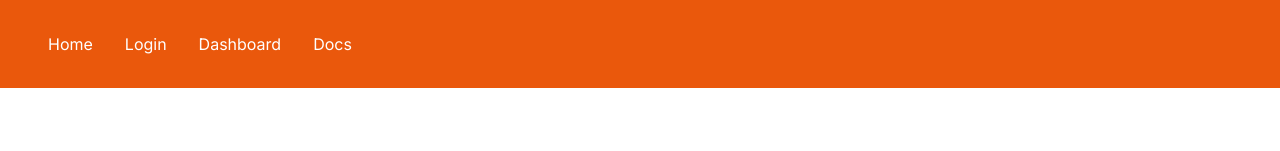
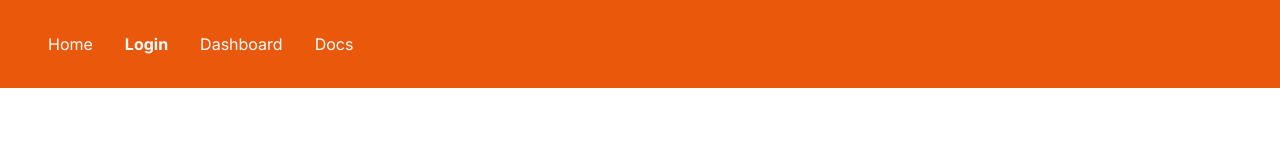
Before and after one commit to zahidhasanemran/next-14-codevu, a Next.js app: page /login in a window 1280 px wide. Shown: the top 151 px of the page. Built offline with nearby package versions, Linux system fonts and the light colour scheme.

Commit message:
activeLink added

```diff
--- a/src/app/layout.tsx
+++ b/src/app/layout.tsx
@@ -1,36 +1,77 @@
-import type { Metadata } from 'next'
+'use client'
+
+// import type { Metadata } from 'next'
 import { Inter } from 'next/font/google'
 import './globals.css'
 import Link from 'next/link'
+import { usePathname } from 'next/navigation'
 
 const inter = Inter({ subsets: ['latin'] })
 
-export const metadata: Metadata = {
-  title: 'Generative code',
-  description: 'Generated by Generative code',
-}
+// export const metadata: Metadata = {
+//   title: 'Generative code',
+//   description: 'Generated by Generative code',
+// }
 
 export default function RootLayout({
   children,
 }: {
   children: React.ReactNode
 }) {
+  const pathname = usePathname()
+  const isActiveLink = (url: string) => {
+    console.log(pathname)
+
+    if (pathname === url) {
+      return true
+    }
+    return false
+  }
+
   return (
     <html lang="en">
       <body className={inter.className}>
         <header className="bg-orange-600 px-8 py-6">
           <ul className="flex items-center ">
             <li className="px-4 py-3 text-white">
-              <Link href="/">Home</Link>
+              <Link
+                className={`inline-block ${
+                  isActiveLink('/') ? 'font-bold' : 'font-normal'
+                }`}
+                href="/"
+              >
+                Home
+              </Link>
             </li>
             <li className="px-4 py-3 text-white">
-              <Link href="/login">Login</Link>
+              <Link
+                className={`inline-block ${
+                  isActiveLink('/login') ? 'font-bold' : 'font-normal'
+                }`}
+                href="/login"
+              >
+                Login
+              </Link>
             </li>
             <li className="px-4 py-3 text-white">
-              <Link href="/dashboard">Dashboard</Link>
+              <Link
+                className={`inline-block ${
+                  isActiveLink('/dashboard') ? 'font-bold' : 'font-normal'
+                }`}
+                href="/dashboard"
+              >
+                Dashboard
+              </Link>
             </li>
             <li className="px-4 py-3 text-white">
-              <Link href="/docs">Docs</Link>
+              <Link
+                className={`inline-block ${
+                  isActiveLink('/docs') ? 'font-bold' : 'font-normal'
+                }`}
+                href="/docs"
+              >
+                Docs
+              </Link>
             </li>
           </ul>
         </header>
```
Also changed, not shown: .eslintrc.json.
